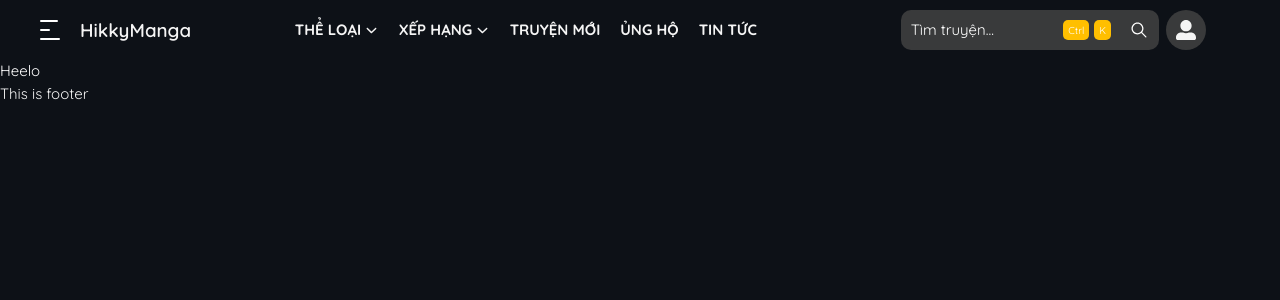
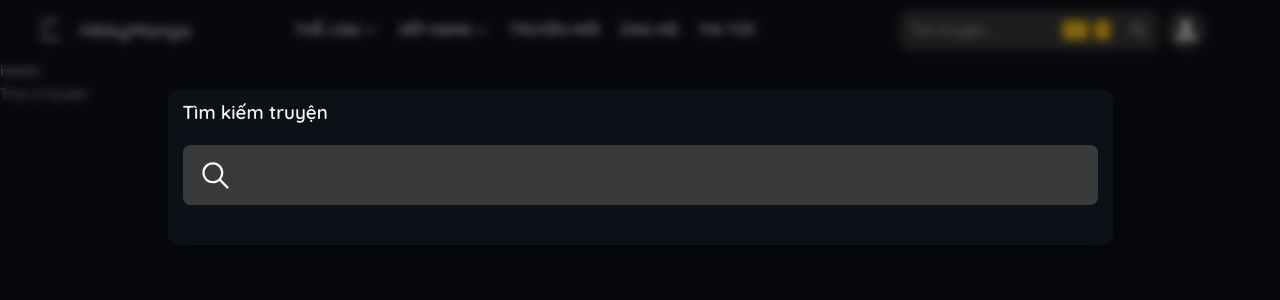
Before and after one commit to Hikkywannafly/Hikky-Manga-App, a Next.js app: page / in a window 1280 px wide. Shown: the top 300 px of the page. Built offline with nearby package versions, Linux system fonts and the light colour scheme.

Commit message:
add search modal

```diff
--- a/src/components/icons/HeaderSearch.tsx
+++ b/src/components/icons/HeaderSearch.tsx
@@ -13,10 +13,10 @@ const HeaderSearch = (props: Props) => {
 
             />
             <div className=" mx-3 flex gap-2 text-base">
-                <div className="hidden rounded-lg bg-tertiary px-2 py-1  transition-all  md:block">
+                <div className="hidden rounded-lg bg-tertiary px-2 font-semibold py-1 md:block">
                     Ctrl
                 </div>
-                <div className="hidden rounded-lg bg-tertiary px-2 py-1  transition-all  md:block">
+                <div className="hidden rounded-lg bg-tertiary px-2 font-semibold py-1 md:block">
                     K
                 </div>
             </div>
--- /dev/null
+++ b/src/components/shared/SearchModal.tsx
@@ -0,0 +1,64 @@
+import { Dialog, Transition } from '@headlessui/react'
+import { Fragment, useState } from 'react'
+import { IoIosSearch } from 'react-icons/io'
+const MyModal = () => {
+    let [isOpen, setIsOpen] = useState(true)
+
+    function closeModal() {
+        setIsOpen(false)
+    }
+
+    function openModal() {
+        setIsOpen(true)
+    }
+
+    return (
+        <Transition appear show={true} as={Fragment}>
+            <Dialog as="div" className="relative z-[999] " onClose={closeModal}>
+                <Transition.Child
+                    as={Fragment}
+                    enter="ease-out duration-300"
+                    enterFrom="opacity-0"
+                    enterTo="opacity-100"
+                    leave="ease-in duration-200"
+                    leaveFrom="opacity-100"
+                    leaveTo="opacity-0"
+                >
+                    <div className="fixed inset-0 bg-black bg-opacity-50 backdrop-blur-sm" />
+                </Transition.Child>
+                <div className="fixed top-[10%] left-0 right-0 overflow-y-auto ">
+                    <div className="flex min-h-full items-center justify-center p-4 text-center ">
+                        <Transition.Child
+                            as={Fragment}
+                            enter="ease-out duration-300"
+                            enterFrom="opacity-0 scale-95"
+                            enterTo="opacity-100 scale-100"
+                            leave="ease-in duration-200"
+                            leaveFrom="opacity-100 scale-100"
+                            leaveTo="opacity-0 scale-95"
+
+                        >
+                            <Dialog.Panel className="max-h-[70vh] w-[85%] md:w-[75%] lg:max-h-[85vh] transform overflow-hidden rounded-2xl bg-blackground p-6 text-left align-middle shadow-xl transition-all">
+                                <div className="">
+                                    <Dialog.Title
+                                        as="h1"
+                                        className="text-3xl font-semibold leading-6"
+                                    >
+                                        Tìm kiếm truyện
+                                    </Dialog.Title>
+                                </div>
+
+                                <div className="my-10 flex h-[60px] items-center rounded-xl bg-secondary py-4 text-white ">
+                                    <IoIosSearch className="mx-2 h-10 w-10 md:mx-6 md:h-14 md:w-14" />
+
+                                </div>
+                            </Dialog.Panel>
+                        </Transition.Child>
+                    </div>
+                </div>
+            </Dialog>
+        </Transition>
+
+    )
+}
+export default MyModal
--- /dev/null
+++ b/src/components/shared/index.tsx
@@ -0,0 +1,4 @@
+export { default as DropDown } from './DropDown'
+export { default as Head } from './Head'
+export { default as NavItem } from './NavItem'
+export { default as SeachModal } from './SearchModal'
--- a/src/layout/BaseLayout.tsx
+++ b/src/layout/BaseLayout.tsx
@@ -1,5 +1,6 @@
 import React from 'react'
 import { Header, Footer } from '~/components/partials';
+import { SeachModal } from '~/components/shared';
 interface BaseLayoutProps {
     showHeader?: boolean;
     showFooter?: boolean;
@@ -15,6 +16,7 @@ export default function BaseLayout({
     return (
         <React.Fragment>
             {showHeader && <Header />}
+            <SeachModal />
             <main className='text-white'>
                 {children}
             </main>
```
